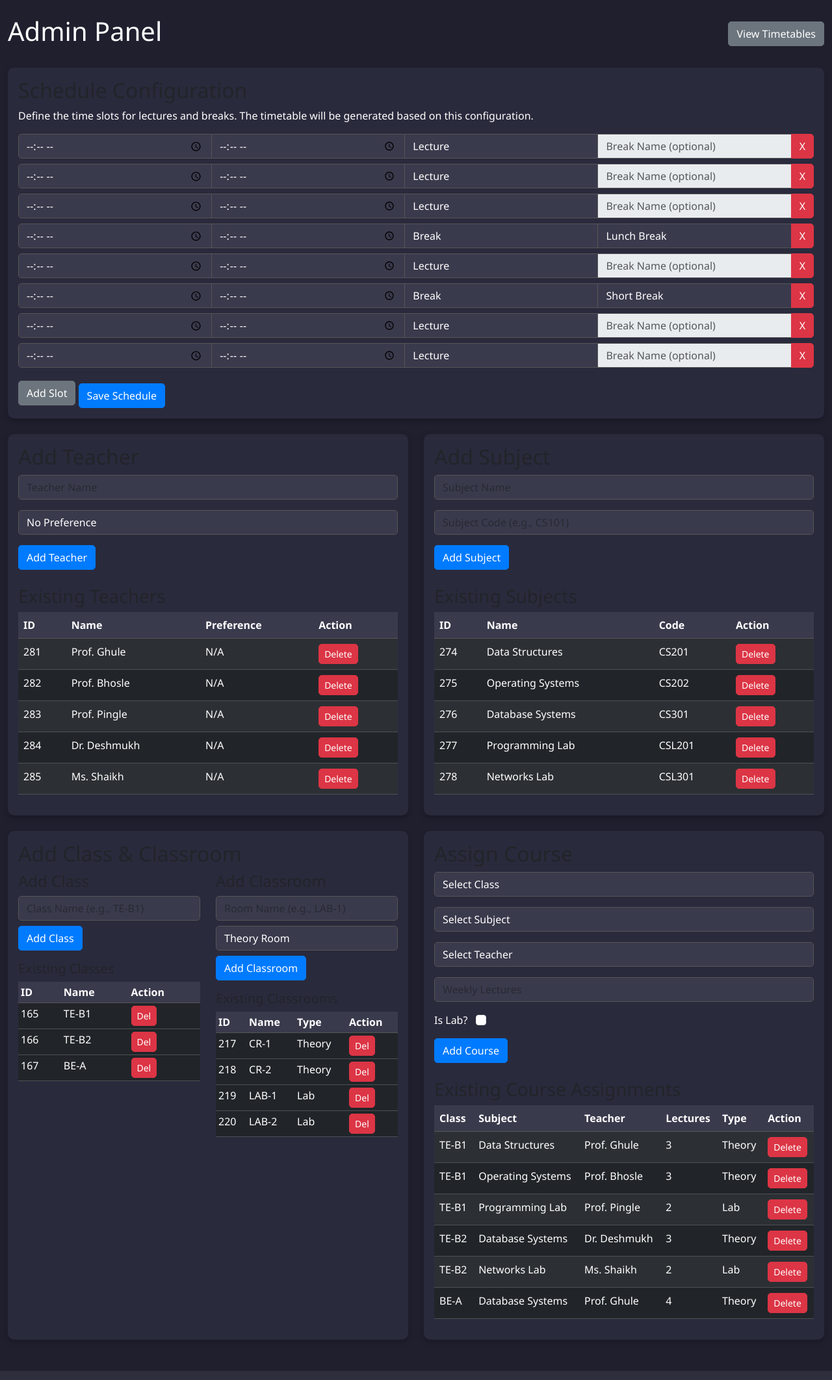
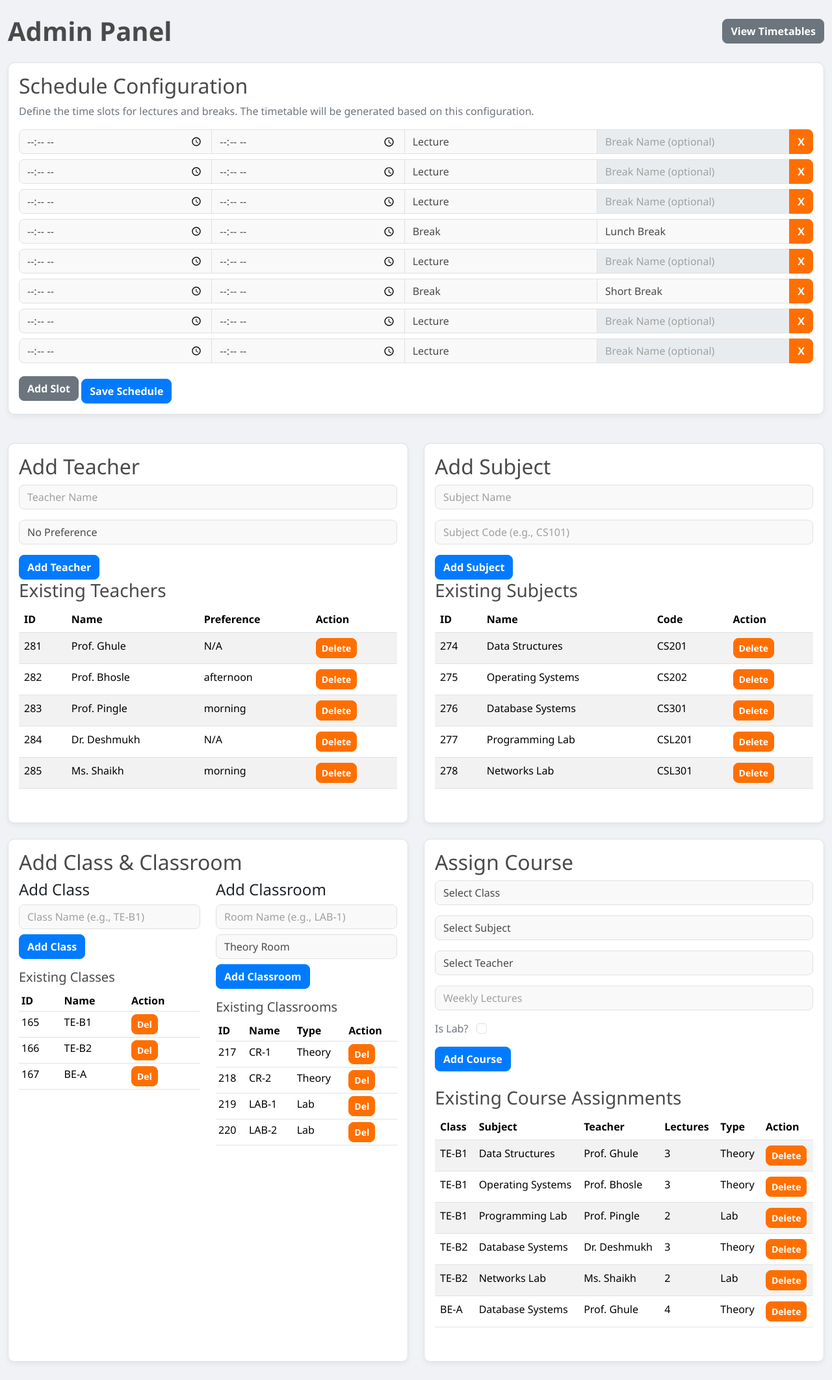
Before and after one commit to SagarDubey10/Smart-Classroom-Time-Table-Scheduler, a Flask app: page /manage in a window 1280 px wide. Shown: the whole page at 65% size. Run offline with Flask 3, Linux system fonts and the light colour scheme; data comes from the database, SQL or seed files in the repository; both versions use the stored data as it was after the commit.

Commit message:
Functions Problem Solved

```diff
--- a/app.py
+++ b/app.py
@@ -1,4 +1,4 @@
-from flask import Flask, render_template, request, jsonify, g, redirect, url_for, flash
+from flask import Flask, render_template, request, jsonify, g, redirect, url_for, flash, get_flashed_messages
 import sqlite3
 from datetime import datetime, timedelta
 import random
@@ -320,7 +320,6 @@ def manage():
     cur = db.cursor()
 
     if request.method == 'POST':
-        # Check which form was submitted using a hidden input field
         form_name = request.form.get('form_name')
         if form_name == 'add_teacher_form':
             name = request.form['teacher_name']
@@ -404,26 +403,31 @@ def manage():
         elif form_name.startswith('delete_'):
             entity = form_name.replace('delete_', '').replace('_form', '')
             id_map = {
-                'teacher': ('teachers', 'teacher_id'),
-                'subject': ('subjects', 'subject_id'),
-                'class': ('classes', 'class_id'),
-                'classroom': ('classrooms', 'classroom_id'),
-                'course': ('courses', 'course_id')
+                'teacher': 'teacher_id',
+                'subject': 'subject_id',
+                'class': 'class_id',
+                'classroom': 'classroom_id',
+                'course': 'course_id'
             }
-            table_info = id_map.get(entity)
-            if table_info:
-                table_name, column_id = table_info
+            column_id = id_map.get(entity)
+            if column_id:
                 try:
                     record_id = request.form[f'{entity}_id']
+
+                    if entity == 'class':
+                        table_name = 'classes'
+                    else:
+                        table_name = f'{entity}s'
+
                     db.execute(f'DELETE FROM {table_name} WHERE {column_id} = ?', (record_id,))
                     db.commit()
                     flash(f'{entity.capitalize()} deleted successfully!', 'success')
                 except (sqlite3.IntegrityError, KeyError):
                     flash(f'Error: Cannot delete {entity} because it is in use by another record.', 'error')
+            return redirect(url_for('manage'))
 
 
-
-    teachers = cur.execute('SELECT * FROM teachers').fetchall()
+    teachers = cur.execute('SELECT teachers.*, teacher_preferences.preference FROM teachers LEFT JOIN teacher_preferences ON teachers.teacher_id = teacher_preferences.teacher_id').fetchall()
     subjects = cur.execute('SELECT * FROM subjects').fetchall()
     classes = cur.execute('SELECT * FROM classes').fetchall()
     classrooms = cur.execute('SELECT * FROM classrooms').fetchall()
@@ -436,7 +440,7 @@ def manage():
     ''').fetchall()
     schedule_config = get_slot_times()
 
-    return render_template('manage.html', teachers=teachers, subjects=subjects, classes=classes, classrooms=classrooms, courses=courses, schedule_config=schedule_config)
+    return render_template('manage.html', teachers=teachers, subjects=subjects, classes=classes, classrooms=classrooms, courses=courses, schedule_config=schedule_config, messages=get_flashed_messages(with_categories=True))
 
 @app.route('/api/timetable/generate', methods=['POST'])
 def api_generate():
@@ -485,7 +489,7 @@ def api_get_timetable(class_name):
             if i < len(SLOTS) and not SLOTS[i]['is_break']:
                 grid[slot['day']][SLOTS[i]['start_time']] = dict(slot)
 
-    cur.execute('SELECT teacher_id, name FROM teachers')
+    cur.execute('SELECT teachers.teacher_id, teachers.name, teacher_preferences.preference FROM teachers LEFT JOIN teacher_preferences ON teachers.teacher_id = teacher_preferences.teacher_id')
     teachers = [dict(row) for row in cur.fetchall()]
     cur.execute('SELECT subject_id, name, code FROM subjects')
     subjects = [dict(row) for row in cur.fetchall()]
@@ -504,6 +508,61 @@ def api_get_timetable(class_name):
         'options': {'teachers': teachers, 'subjects': subjects, 'classrooms': classrooms, 'courses': courses, 'classes': classes}
     })
 
+@app.route('/api/timetable/update', methods=['POST'])
+def api_update():
+    data = request.json
+    slot_id = data.get('slot_id')
+
+    if not data['teacher_id'] and not data['subject_id'] and not data['classroom_id']:
+        if slot_id:
+            db = get_db()
+            db.execute('DELETE FROM timetable_slots WHERE slot_id = ?', (slot_id,))
+            db.commit()
+            return jsonify({'status': 'success', 'message': 'Slot cleared successfully.'})
+        return jsonify({'status': 'error', 'message': 'Invalid update request.'}), 400
+
+    db = get_db()
+    cur = db.cursor()
+
+    cur.execute('SELECT course_id, is_lab FROM courses WHERE subject_id = ? AND teacher_id = ? AND class_id = ?',
+                (data['subject_id'], data['teacher_id'], data['class_id']))
+    course = cur.fetchone()
+
+    if not course:
+        return jsonify({'status': 'error', 'message': 'This teacher is not assigned to teach this subject for this class.'}), 400
+
+    course_id = course['course_id']
+
+    valid, message = validate_change(
+        slot_id,
+        data['day'],
+        data['time_start'],
+        data['time_end'],
+        data['teacher_id'],
+        data['classroom_id'],
+        data['class_id']
+    )
+
+    if not valid:
+        return jsonify({'status': 'error', 'message': message}), 400
+
+    try:
+        if slot_id:
+            cur.execute('''
+                UPDATE timetable_slots
+                SET day = ?, time_start = ?, time_end = ?, teacher_id = ?, classroom_id = ?, course_id = ?
+                WHERE slot_id = ?
+            ''', (data['day'], data['time_start'], data['time_end'], data['teacher_id'], data['classroom_id'], course_id, slot_id))
+        else:
+            cur.execute('''
+                INSERT INTO timetable_slots (class_id, day, time_start, time_end, teacher_id, classroom_id, course_id)
+                VALUES (?, ?, ?, ?, ?, ?, ?)
+            ''', (data['class_id'], data['day'], data['time_start'], data['time_end'], data['teacher_id'], data['classroom_id'], course_id))
+        db.commit()
+        return jsonify({'status': 'success', 'message': 'Timetable updated successfully.'})
+    except Exception as e:
+        return jsonify({'status': 'error', 'message': str(e)}), 500
+
 if __name__ == '__main__':
     with app.app_context():
         init_db()
--- a/static/css/style.css
+++ b/static/css/style.css
@@ -1,65 +1,83 @@
+/* New Color Palette and Fonts */
+:root {
+    --light-gray: #f0f2f5;
+    --dark-text: #4a4a4a;
+    --card-background: #ffffff;
+    --accent-blue: #007bff;
+    --accent-orange: #ff6f00;
+    --border-color: #e0e0e0;
+}
+
 body {
     font-family: 'Segoe UI', Tahoma, Geneva, Verdana, sans-serif;
-    background-color: #1f1f2e;
-    color: #fff;
+    background-color: var(--light-gray);
+    color: var(--dark-text);
 }
 
 .container-fluid {
     max-width: 1400px;
 }
 
-.card {
-    background-color: #2a2a3d;
-    border: none;
-    border-radius: 10px;
-    box-shadow: 0 4px 8px rgba(0, 0, 0, 0.2);
+/* Header & Main Containers */
+.main-header {
+    background-color: var(--card-background);
+    box-shadow: 0 2px 4px rgba(0, 0, 0, 0.1);
+    border-bottom: 1px solid var(--border-color);
+    padding: 1.5rem;
 }
 
-.table {
-    color: #fff;
+h1.main-title {
+    color: var(--dark-text);
+    font-weight: 600;
+    margin: 0;
 }
 
-.table-dark thead th {
-    background-color: #3a3a4d;
-    color: #fff;
-    border-color: #555;
+.card {
+    background-color: var(--card-background);
+    border: 1px solid var(--border-color);
+    border-radius: 10px;
+    box-shadow: 0 4px 8px rgba(0, 0, 0, 0.05);
+    margin-top: 20px;
+    padding: 20px;
 }
 
-.table-dark tbody tr:hover {
-    background-color: #3f3f50;
+/* Form & Input Styling */
+.form-control,
+.form-select {
+    border-radius: 8px;
+    border: 1px solid var(--border-color);
+    background-color: #f9f9f9;
+    color: var(--dark-text);
+    box-shadow: none;
+    transition: border-color 0.2s ease;
 }
 
-.form-control,
-.btn,
-.form-check-input {
-    border-radius: 5px;
+.form-control::placeholder {
+    color: #a0a0a0;
 }
 
-.form-control,
-.form-control:focus {
-    background-color: #3a3a4d;
-    color: #fff;
-    border-color: #555;
+.form-control:focus,
+.form-select:focus {
+    border-color: var(--accent-blue);
+    box-shadow: 0 0 0 3px rgba(0, 123, 255, 0.1);
+    background-color: #fff;
+}
+
+/* Buttons */
+.btn {
+    font-weight: 600;
+    border-radius: 8px;
+    transition: background-color 0.2s ease, box-shadow 0.2s ease;
 }
 
 .btn-primary {
-    background-color: #007bff;
-    border-color: #007bff;
+    background-color: var(--accent-blue);
+    border-color: var(--accent-blue);
 }
 
 .btn-primary:hover {
-    background-color: #0056b3;
-    border-color: #004085;
-}
-
-.btn-danger {
-    background-color: #dc3545;
-    border-color: #dc3545;
-}
-
-.btn-danger:hover {
-    background-color: #c82333;
-    border-color: #bd2130;
+    background-color: #0069d9;
+    border-color: #0062cc;
 }
 
 .btn-secondary {
@@ -72,144 +90,174 @@ body {
     border-color: #545b62;
 }
 
-/* Timetable-specific styling */
-.timetable-table {
-    table-layout: fixed;
-    width: 100%;
+.btn-danger {
+    background-color: var(--accent-orange);
+    border-color: var(--accent-orange);
 }
 
-.timetable-table th,
-.timetable-table td {
-    padding: 8px;
-    vertical-align: middle;
-    text-align: center;
-    border: 1px solid #444;
-    word-wrap: break-word;
-    white-space: normal;
-    color: #fff;
-    background-color: #2a2a3d;
+.btn-danger:hover {
+    background-color: #e66200;
+    border-color: #cc5800;
 }
 
-.theory-session {
-    background-color: #4a6fa5;
+/* Table Styling */
+.timetable-table {
+    width: 100%;
+    border-collapse: separate;
+    border-spacing: 0;
+    border: 1px solid var(--border-color);
+    border-radius: 10px;
+    overflow: hidden;
+    background-color: var(--card-background);
 }
 
-.lab-session {
-    background-color: #5c6c7c;
+.timetable-table thead th {
+    background-color: #f9f9f9;
+    font-weight: 600;
+    color: var(--dark-text);
+    border: 1px solid var(--border-color);
+    padding: 1rem;
 }
 
+.timetable-table tbody td {
+    border: 1px solid var(--border-color);
+    padding: 1rem;
+    position: relative;
+    text-align: center;
+    vertical-align: middle;
+}
+
+/* Cell Contents */
+.cell-content {
+    border-radius: 8px;
+    padding: 10px;
+    height: 100%;
+    transition: transform 0.1s ease;
+    cursor: pointer;
+}
+
+.cell-content:hover {
+    transform: translateY(-2px);
+    box-shadow: 0 4px 6px rgba(0, 0, 0, 0.1);
+}
+
+/* Subject-specific colors based on screenshot */
+.subject-math {
+    background-color: #e0f2f1;
+    color: #00796b;
+}
+
+.subject-physics {
+    background-color: #ffecb3;
+    color: #ffa000;
+}
+
+.subject-biology {
+    background-color: #c8e6c9;
+    color: #388e3c;
+}
+
+.subject-chemistry {
+    background-color: #e3f2fd;
+    color: #1976d2;
+}
+
+.subject-history {
+    background-color: #f3e5f5;
+    color: #7b1fa2;
+}
+
+.subject-data {
+    background-color: #fce4ec;
+    color: #ad1457;
+}
+
+.subject-operating {
+    background-color: #e8eaf6;
+    color: #303f9f;
+}
+
+.subject-programming {
+    background-color: #fff8e1;
+    color: #f57f17;
+}
+
+.subject-networks {
+    background-color: #e1f5fe;
+    color: #0277bd;
+}
+
+.subject-database {
+    background-color: #efebe9;
+    color: #5d4037;
+}
+
+
 .break-slot {
-    background-color: #3a3a4d;
+    background-color: var(--light-gray);
+    color: var(--dark-text);
     font-weight: bold;
 }
 
 .empty-slot {
-    background-color: #2a2a3d;
-    color: #fff;
+    color: #a0a0a0;
+    font-style: italic;
+    cursor: pointer;
+    background-color: var(--card-background);
+    border: 1px solid var(--border-color);
 }
 
-td small {
-    display: block;
-    color: #fff;
+.empty-slot:hover {
+    background-color: #f9f9f9;
 }
 
-.table-bordered th,
-.table-bordered td {
-    border-color: #444;
+/* Helper Classes and Responsiveness */
+.h1,
+.h2,
+.h3,
+.h4,
+.h5,
+.h6 {
+    color: var(--dark-text);
 }
 
 .table-responsive {
     overflow-x: auto;
 }
 
-/* Print-Specific Styles */
+/* Print Styles */
 @media print {
-    body {
-        background-color: #fff !important;
-        color: #000 !important;
-        font-size: 10pt;
-        -webkit-print-color-adjust: exact;
-        color-adjust: exact;
-    }
 
-    .d-flex.justify-content-between,
-    .mb-4,
-    .btn,
-    .form-label,
-    select {
-        display: none !important;
-    }
-
-    h1,
-    h2 {
-        display: block !important;
-        text-align: center;
-        margin-bottom: 20px;
-        color: #000 !important;
-    }
-
-    .card {
-        background-color: #fff !important;
-        border: 1px solid #ccc !important;
-        box-shadow: none !important;
-    }
-
-    .timetable-table {
-        border-collapse: collapse;
-        width: 100%;
-        color: #000 !important;
-        page-break-inside: auto;
-    }
-
-    .timetable-table thead th,
-    .timetable-table td {
-        border: 1px solid #000 !important;
-        padding: 5px;
-        font-size: 8pt;
-    }
-
-    /* Force all table backgrounds and text to be white/black */
+    body,
+    .card,
     .timetable-table,
     .timetable-table th,
     .timetable-table td {
         background-color: #fff !important;
         color: #000 !important;
+        -webkit-print-color-adjust: exact;
+        color-adjust: exact;
     }
 
-    .timetable-table thead th {
-        background-color: #e9ecef !important;
-        color: #000 !important;
-        font-weight: bold;
+    .main-header,
+    .btn,
+    .d-flex.justify-content-between {
+        display: none;
     }
 
-    .timetable-table tbody tr {
-        background-color: #fff !important;
-        color: #000 !important;
+    .timetable-table {
+        border: 1px solid #000;
+    }
+
+    .timetable-table th,
+    .timetable-table td {
+        border: 1px solid #000;
+        padding: 5px;
+        font-size: 8pt;
     }
 
     .break-slot {
-        background-color: #d1d1d1 !important;
-        color: #000 !important;
-        font-weight: bold;
-    }
-
-    .empty-slot {
-        background-color: #fff !important;
-        border: 1px solid #000 !important;
-        color: transparent !important;
-        text-indent: -9999px !important;
-    }
-
-    /* Hide the 'Click to add' text in all cases */
-    .empty-slot::before {
-        content: "" !important;
-    }
-
-    /* Ensure all content within non-empty cells is visible */
-    .timetable-table td strong,
-    .timetable-table td small {
-        color: #000 !important;
-        text-indent: 0 !important;
+        background-color: #f0f0f0 !important;
     }
 
     @page {
--- a/templates/manage.html
+++ b/templates/manage.html
@@ -10,10 +10,11 @@
 <body>
 <div class="container-fluid py-4">
     <div class="d-flex justify-content-between align-items-center mb-4">
-        <h1 class="text-white">Admin Panel</h1>
+        <h1 class="main-title">Admin Panel</h1>
         <a href="{{ url_for('index') }}" class="btn btn-secondary">View Timetables</a>
     </div>
 
+    <!-- The Flash Message Block -->
     {% with messages = get_flashed_messages(with_categories=true) %}
         {% if messages %}
             <div class="alert-container">
@@ -26,10 +27,11 @@
         {% endif %}
     {% endwith %}
 
+    <!-- Schedule Configuration -->
     <div class="card p-3 mb-4">
-        <h2 class="card-title">Schedule Configuration</h2>
-        <p class="text-white">Define the time slots for lectures and breaks. The timetable will be generated based on this configuration.</p>
-        <form id="scheduleConfigForm" action="{{ url_for('manage') }}" method="post" onsubmit="return confirm('Are you sure you want to save the new schedule? This will overwrite the previous one.');">
+        <h2 class="h2">Schedule Configuration</h2>
+        <p class="text-secondary">Define the time slots for lectures and breaks. The timetable will be generated based on this configuration.</p>
+        <form id="scheduleConfigForm" action="{{ url_for('manage') }}" method="post">
             <input type="hidden" name="form_name" value="schedule_config_form">
             <div id="slotInputs">
                 {% for slot in schedule_config %}
@@ -51,9 +53,10 @@
     </div>
 
     <div class="row">
+        <!-- Add Teacher -->
         <div class="col-md-6 mb-4">
             <div class="card p-3 h-100">
-                <h2 class="card-title">Add Teacher</h2>
+                <h2 class="h2">Add Teacher</h2>
                 <form id="addTeacherForm" action="{{ url_for('manage') }}" method="post" onsubmit="return confirm('Are you sure you want to add this teacher?');">
                     <input type="hidden" name="form_name" value="add_teacher_form">
                     <div class="mb-3">
@@ -62,22 +65,22 @@
                     <div class="mb-3">
                         <select id="teacherPref" name="teacher_pref" class="form-control">
                             <option value="">No Preference</option>
-                            <option value="morning">Morning Lectures (9 AM - 12 PM)</option>
-                            <option value="afternoon">Afternoon Lectures (12:30 PM Onwards)</option>
+                            <option value="morning">Morning Lectures</option>
+                            <option value="afternoon">Afternoon Lectures</option>
                         </select>
                     </div>
                     <button type="submit" class="btn btn-primary">Add Teacher</button>
                 </form>
-                <h3 class="mt-4">Existing Teachers</h3>
+                <h3 class="h3">Existing Teachers</h3>
                 <div class="table-responsive">
-                    <table class="table table-dark table-striped">
+                    <table class="table table-striped">
                         <thead><tr><th>ID</th><th>Name</th><th>Preference</th><th>Action</th></tr></thead>
                         <tbody>
                             {% for teacher in teachers %}
                             <tr>
                                 <td>{{ teacher.teacher_id }}</td>
                                 <td>{{ teacher.name }}</td>
-                                <td>N/A</td>
+                                <td>{{ teacher.preference or 'N/A' }}</td>
                                 <td>
                                     <form action="{{ url_for('manage') }}" method="post" onsubmit="return confirm('Are you sure you want to delete this teacher?');">
                                         <input type="hidden" name="form_name" value="delete_teacher_form">
@@ -93,9 +96,10 @@
             </div>
         </div>
 
+        <!-- Add Subject -->
         <div class="col-md-6 mb-4">
             <div class="card p-3 h-100">
-                <h2 class="card-title">Add Subject</h2>
+                <h2 class="h2">Add Subject</h2>
                 <form id="addSubjectForm" action="{{ url_for('manage') }}" method="post" onsubmit="return confirm('Are you sure you want to add this subject?');">
                     <input type="hidden" name="form_name" value="add_subject_form">
                     <div class="mb-3">
@@ -106,9 +110,9 @@
                     </div>
                     <button type="submit" class="btn btn-primary">Add Subject</button>
                 </form>
-                <h3 class="mt-4">Existing Subjects</h3>
+                <h3 class="h3">Existing Subjects</h3>
                 <div class="table-responsive">
-                    <table class="table table-dark table-striped">
+                    <table class="table table-striped">
                         <thead><tr><th>ID</th><th>Name</th><th>Code</th><th>Action</th></tr></thead>
                         <tbody>
                             {% for subject in subjects %}
@@ -133,9 +137,10 @@
     </div>
 
     <div class="row">
+        <!-- Add Class and Classroom -->
         <div class="col-md-6 mb-4">
             <div class="card p-3 h-100">
-                <h2 class="card-title">Add Class & Classroom</h2>
+                <h2 class="h2">Add Class & Classroom</h2>
                 <div class="row">
                     <div class="col-md-6">
                         <h4>Add Class</h4>
@@ -144,9 +149,9 @@
                             <input type="text" id="className" name="class_name" class="form-control" placeholder="Class Name (e.g., TE-B1)" required>
                             <button type="submit" class="btn btn-primary mt-2">Add Class</button>
                         </form>
-                        <h5 class="mt-3">Existing Classes</h5>
+                        <h5 class="h5 mt-3">Existing Classes</h5>
                         <div class="table-responsive">
-                            <table class="table table-dark table-sm">
+                            <table class="table table-sm">
                                 <thead><tr><th>ID</th><th>Name</th><th>Action</th></tr></thead>
                                 <tbody>
                                     {% for class_obj in classes %}
@@ -177,9 +182,9 @@
                             </select>
                             <button type="submit" class="btn btn-primary mt-2">Add Classroom</button>
                         </form>
-                        <h5 class="mt-3">Existing Classrooms</h5>
+                        <h5 class="h5 mt-3">Existing Classrooms</h5>
                         <div class="table-responsive">
-                            <table class="table table-dark table-sm">
+                            <table class="table table-sm">
                                 <thead><tr><th>ID</th><th>Name</th><th>Type</th><th>Action</th></tr></thead>
                                 <tbody>
                                     {% for room in classrooms %}
@@ -206,7 +211,7 @@
 
         <div class="col-md-6 mb-4">
             <div class="card p-3 h-100">
-                <h2 class="card-title">Assign Course</h2>
+                <h2 class="h2">Assign Course</h2>
                 <form id="addCourseForm" action="{{ url_for('manage') }}" method="post" onsubmit="return confirm('Are you sure you want to add this course assignment?');">
                     <input type="hidden" name="form_name" value="add_course_form">
                     <div class="mb-3">
@@ -231,14 +236,14 @@
                         <input type="number" id="weeklyLectures" name="weekly_lectures" class="form-control" placeholder="Weekly Lectures" min="1" required>
                     </div>
                     <div class="mb-3">
-                        <label class="form-check-label text-white">Is Lab?</label>
+                        <label class="form-check-label text-secondary">Is Lab?</label>
                         <input type="checkbox" id="isLabCheckbox" name="is_lab_checkbox" class="form-check-input ms-2">
                     </div>
                     <button type="submit" class="btn btn-primary">Add Course</button>
                 </form>
-                <h3 class="mt-4">Existing Course Assignments</h3>
+                <h3 class="h3 mt-4">Existing Course Assignments</h3>
                 <div class="table-responsive">
-                    <table class="table table-dark table-striped">
+                    <table class="table table-striped">
                         <thead><tr><th>Class</th><th>Subject</th><th>Teacher</th><th>Lectures</th><th>Type</th><th>Action</th></tr></thead>
                         <tbody>
                             {% for course in courses %}
```
Also changed, not shown: templates/index.html (+10 -8 lines), timetable.db.
